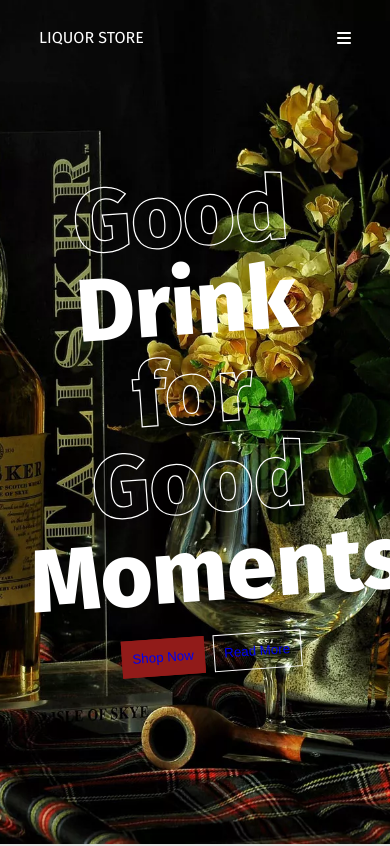
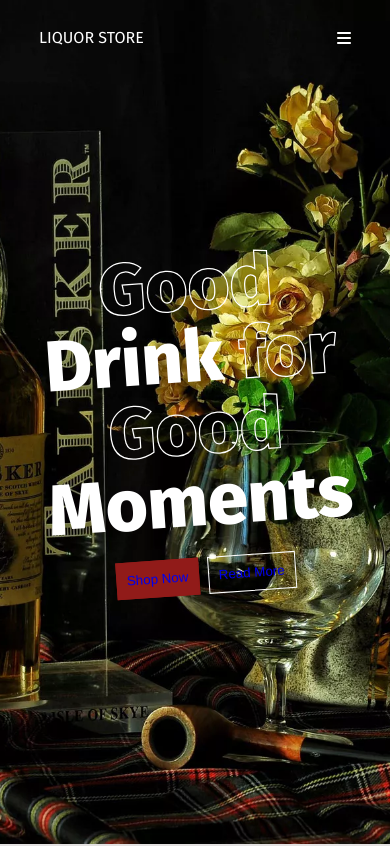
Before and after one commit to losab/project, a plain HTML site: page index.html in a window 390 px wide. Shown: the top 846 px of the page. Drawn offline with Linux system fonts and the light colour scheme.

Commit message:
home page responsive

```diff
--- a/css/responsive.css
+++ b/css/responsive.css
@@ -50,6 +50,7 @@
     .contact {
         width: 50%;
     }
+
 }
 @media (max-width:1024px) {
     .form {
@@ -65,3 +66,11 @@
         padding: 0 100px;
     }
 }
+@media (max-width:560px) {
+    .about h1 {
+        font-size: 72px;
+    }
+    .background {
+        background-position: bottom;
+    }
+}
```
